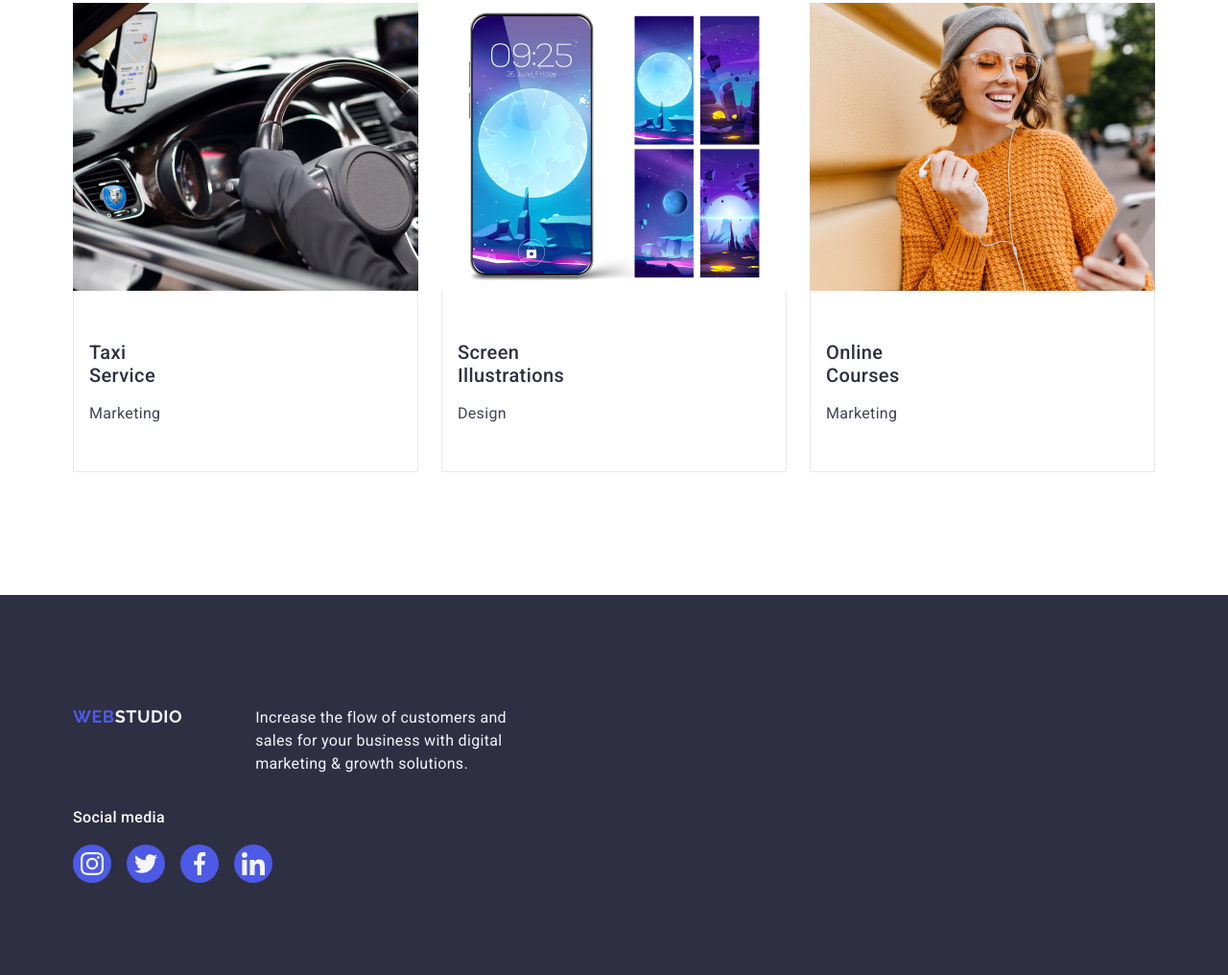
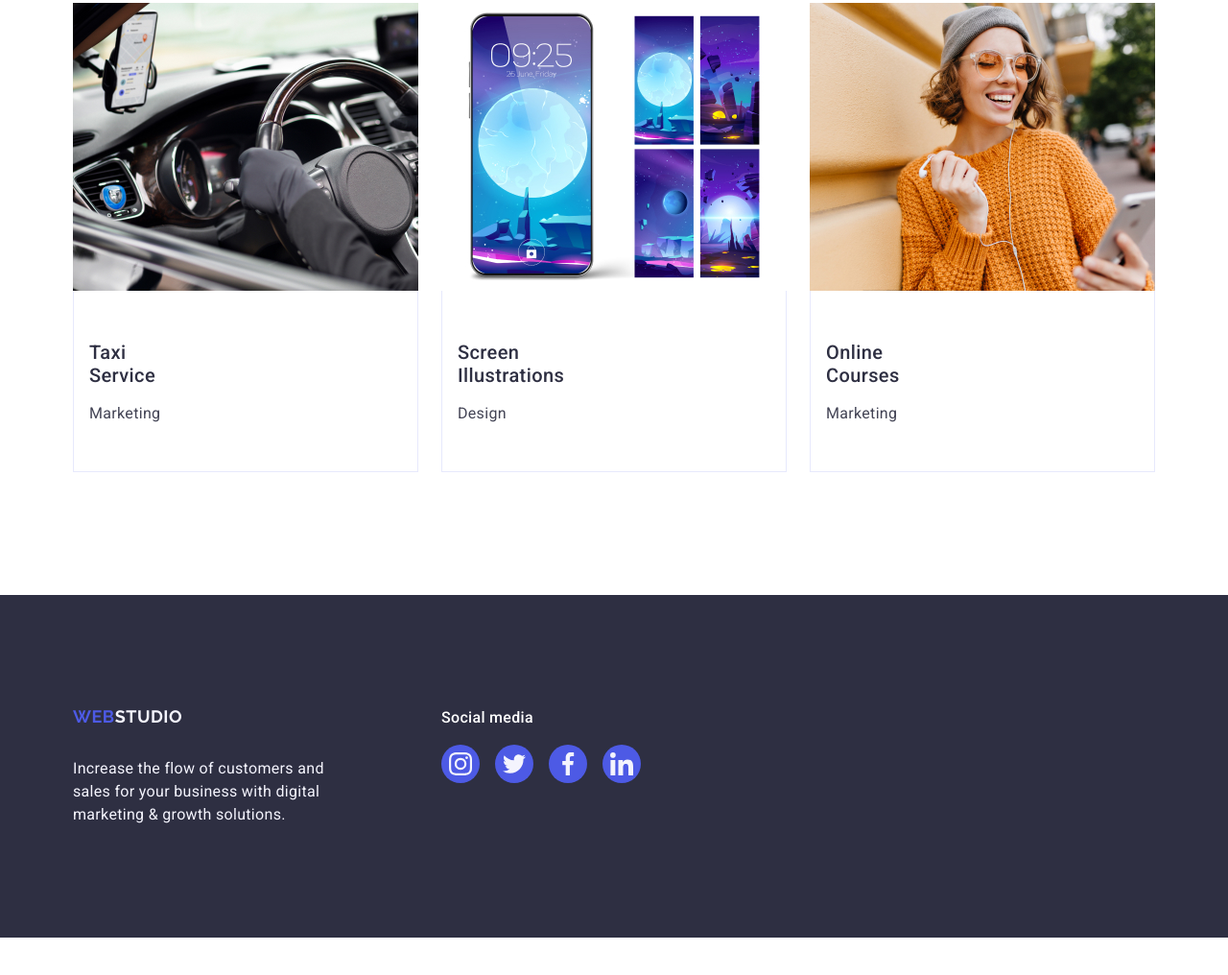
Before and after one commit to SorokaDmitroYriyovich/goit-markup-hw-04, a plain HTML site: page index.html in a window 1280 px wide. Shown: the part 2871-3887 px from the top of the page at 96% size. After the commit the page ends 3848 px from the top, so only its background shows below. Drawn offline with nearby package versions, Linux system fonts and the light colour scheme.

Commit message:
add index.html

```diff
--- a/css/styles.css
+++ b/css/styles.css
@@ -403,9 +403,11 @@ a {
     background-color: #2e2f42;
     padding: 100px 0;
 }
-.logo-text {
+.footer-container {
     display: flex;
     align-items: baseline;
+}
+.logo-text {
     margin-right: 120px
 }
 .studio-footer {
@@ -420,6 +422,7 @@ a {
     line-height: 1.5;
     letter-spacing: 0.02em;
     max-width: 264px;
+    margin-bottom: 16px;
 }
 .social-media {
     font-weight: 500;
@@ -427,7 +430,6 @@ a {
     line-height: 1.5;
     letter-spacing: 0.02em;
     color: #FFFFFF;
-    margin-bottom: 16px;
 }
 .footer-icons {
     display: flex;
--- a/index.html
+++ b/index.html
@@ -328,7 +328,7 @@
 
 
 <footer class="main-footer">
-    <div class="container">
+    <div class="container footer-container">
         <div class="logo-text">
             <a class="logo" href="">Web<span class="studio-footer">Studio</span></a>
             <p class="main-footer-text">Increase the flow of customers and sales for your business with digital marketing & growth solutions.</p>
@@ -375,8 +375,6 @@
     </div>
 </footer>
 
-
-
 </body>
 
 </html>
```
